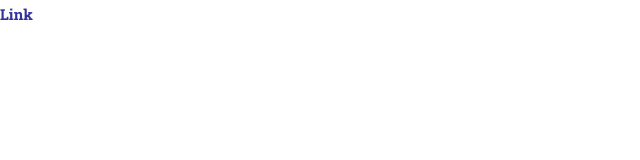
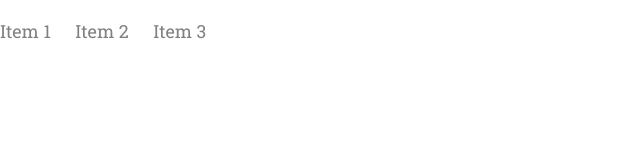
Before and after one commit to gabyreload1983/Estudio-Contable-Mugica, a plain HTML site: page index.html in a window 1280 px wide. Shown: the whole page, without its empty margins (0-640 px from the left). Drawn offline with Linux system fonts and the light colour scheme.

Commit message:
Create list comonent.

```diff
--- a/css/style.css
+++ b/css/style.css
@@ -80,3 +80,14 @@ a {
     font-size: 1.5rem;
   }
 }
+
+/* List */
+.list {
+  list-style: none;
+  padding-left: 0;
+}
+
+.list--inline .list__item {
+  display: inline-block;
+  margin-right: 2rem;
+}
--- a/index.html
+++ b/index.html
@@ -14,6 +14,10 @@
     <link rel="stylesheet" href="./css/style.css" />
   </head>
   <body>
-    <a class="link" href="#">Link</a>
+    <ul class="list list--inline">
+      <li class="list__item">Item 1</li>
+      <li class="list__item">Item 2</li>
+      <li class="list__item">Item 3</li>
+    </ul>
   </body>
 </html>
```
Also changed, not shown: components/list.html (added, +5 -0 lines).
